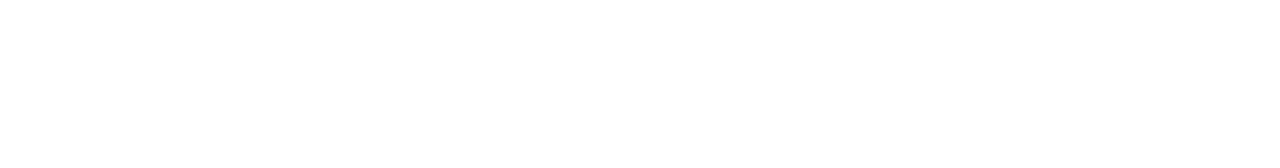
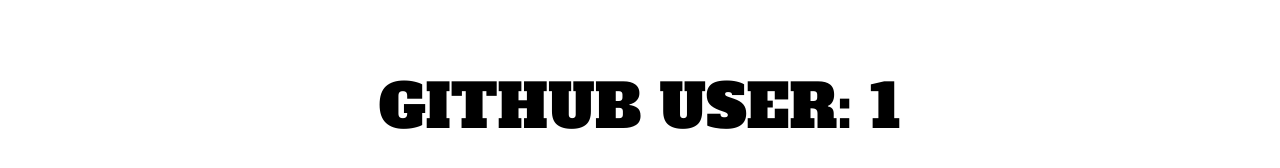
Before and after one commit to qkrtjrrnjs/api-party, a React (Create React App) app: page /github/1 in a window 1280 px wide. Shown: the part 758-926 px from the top of the page. Before the commit the page ends 800 px from the top, so only its background shows below. Built offline with nearby package versions, Linux system fonts and the light colour scheme; a web font is replaced by a local one.

Commit message:
Add GithubUser component and route with params

```diff
--- a/src/Github.js
+++ b/src/Github.js
@@ -1,6 +1,9 @@
 import React, { Component } from 'react'
+import { Route } from 'react-router-dom'
 
 import './Github.css'
+import GithubUser from "./GithubUser"
+
 
 class Github extends Component{
     state = {
@@ -11,6 +14,11 @@
         this.setState({username: ev.target.value})
     }
 
+    handleSubmit = (ev) => {
+        ev.preventDefault()
+        this.props.history.push(`/github/${this.state.username}`)
+    }
+
     render(){
         return(
             <div className="Github">
@@ -19,7 +27,7 @@
                     alt="GitHub"
                     className="logo"
                 />
-                <form>
+                <form onSubmit={this.handleSubmit}>
                     <div>
                         <input
                             type="text"
@@ -33,6 +41,8 @@
                         </button>
                     </div>
                 </form>
+
+                <Route path="/github/:username" component={GithubUser} />
             </div>
         )
     }
--- /dev/null
+++ b/src/GithubUser.js
@@ -0,0 +1,16 @@
+import React, { Component } from 'react'
+
+class GithubUser extends Component{
+    render(){
+        return(
+            <div className="GithubUser">
+                <h1>
+                    GitHub user: {this.props.match.params.username}
+                </h1>
+            </div>
+        )
+    }
+
+}
+
+export default GithubUser
```
